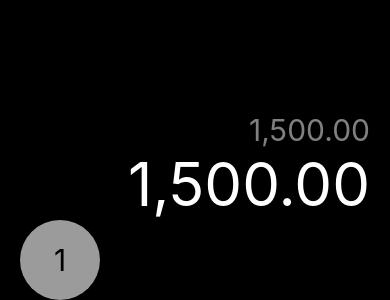
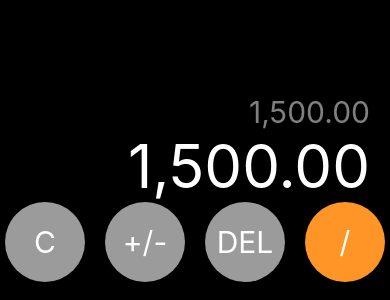
Before and after one commit to quinojuan/myCalculator, a React Native app: screen / in a window 390 px wide. Shown: the part 544-844 px from the top of the page. Built offline with nearby package versions, Linux system fonts and the light colour scheme.

Commit message:
enviar color como prop

```diff
--- /dev/null
+++ b/src/components/BotonCalc.tsx
@@ -0,0 +1,16 @@
+import React from 'react';
+import {Text, View} from 'react-native';
+import {styles} from '../theme/appTheme';
+
+interface Props {
+  texto: string;
+  color?: string;
+}
+
+export const BotonCalc = ({texto, color = "#2D2D2D"}: Props) => {
+  return (
+    <View style={{...styles.boton, backgroundColor: color}}>
+      <Text style={styles.botonTexto}>{texto}</Text>
+    </View>
+  );
+};
--- a/src/screens/CalculadoraScreen.tsx
+++ b/src/screens/CalculadoraScreen.tsx
@@ -1,22 +1,20 @@
 import {Text, View} from 'react-native';
 import {styles} from '../theme/appTheme';
+import {BotonCalc} from '../components/BotonCalc';
 
 export const CalculadoraScreen = () => {
   return (
-    <View style={ styles.calculadoraContainer }>
+    <View style={styles.calculadoraContainer}>
       <Text style={styles.resultadoPequeno}>1,500.00</Text>
       <Text style={styles.resultado}>1,500.00</Text>
 
-      <View>
-
-{/* Boton */}
-<View style={ styles.boton }>
-  <Text style={ styles.botonTexto }>1</Text>
-</View>
-
+      <View style={styles.fila}>
+        {/* Boton */}
+        <BotonCalc texto="C" color='#9B9B9B'/>
+        <BotonCalc texto="+/-" color='#9B9B9B'/>
+        <BotonCalc texto="DEL" color='#9B9B9B'/>
+        <BotonCalc texto="/" color="#FF9427" />
       </View>
-
-
     </View>
   );
 };
--- a/src/theme/appTheme.tsx
+++ b/src/theme/appTheme.tsx
@@ -20,19 +20,26 @@
     fontSize: 30,
     textAlign: 'right'
   },
+  fila: {
+    flexDirection: 'row',
+    justifyContent: 'center',
+    marginBottom: 18,
+    paddingHorizontal: 10
+
+   },
   boton: {
     width: 80,
     height: 80,
-    backgroundColor: '#9b9b9b',
+    backgroundColor: '#2D2D2D',
     borderRadius: 50,
     justifyContent: 'center',
-    // alignItems: 'center'
+    marginHorizontal: 10
   },
   botonTexto: {
     textAlign: 'center',
     padding: 10,
     fontSize: 30,
-    color: 'black',
+    color: 'white',
     fontWeight: '400'
   }
 });
```
